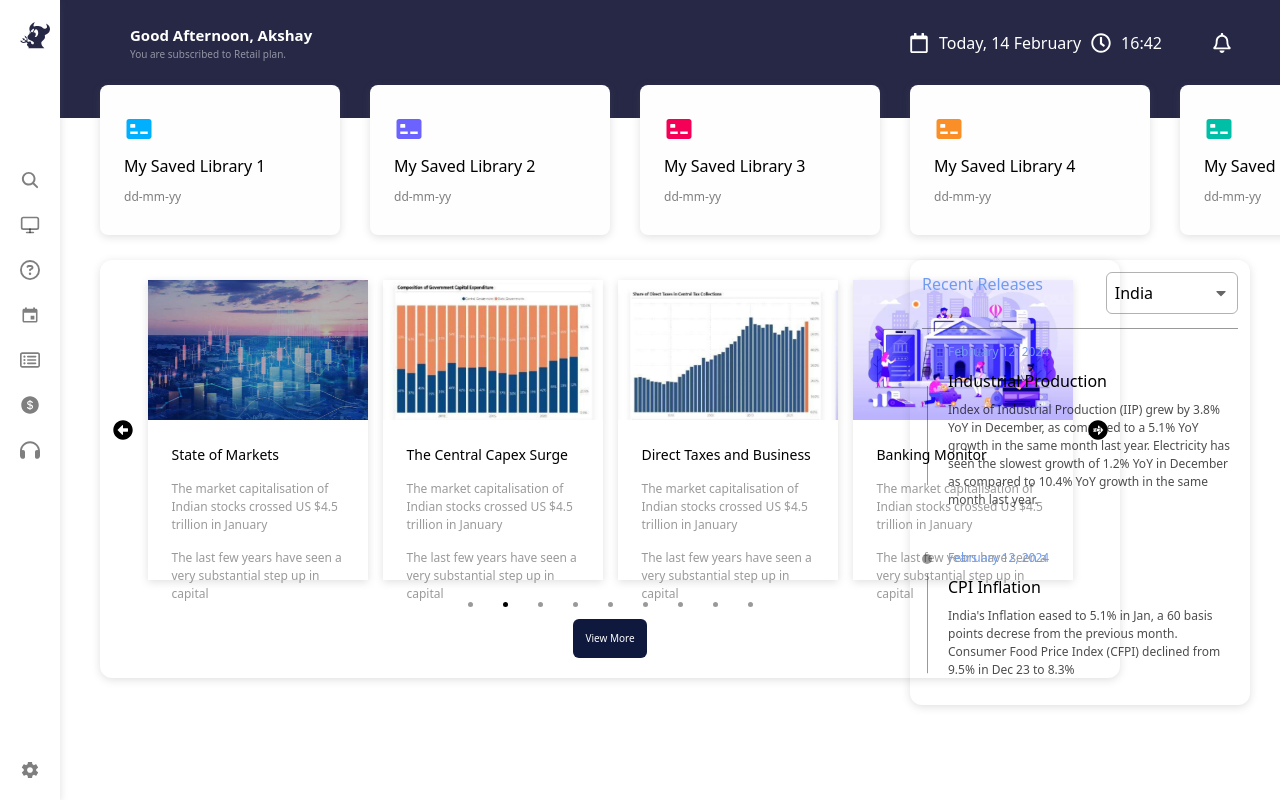
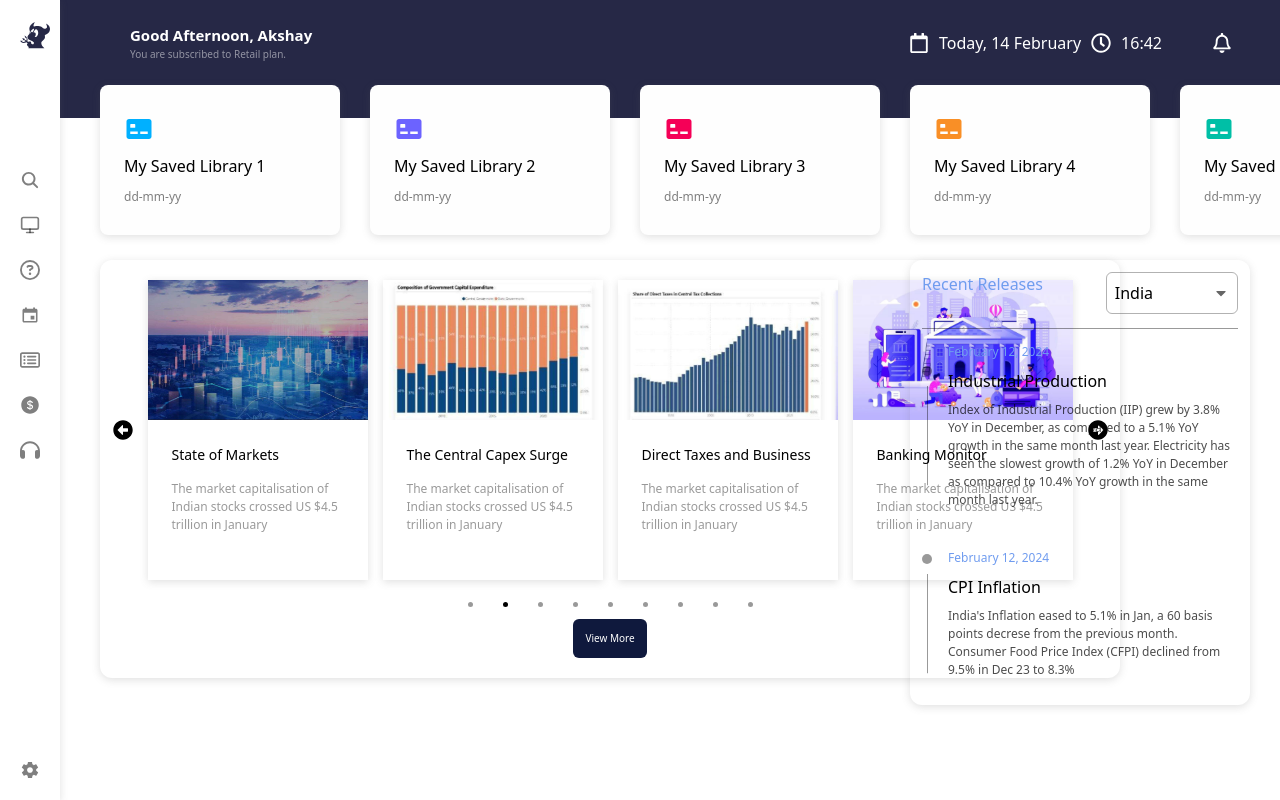
Before and after one commit to ashrithanch/H2, a React (Vite) app: page / in a window 1280 px wide. Shown: the top 800 px of the page. Built offline with nearby package versions, Linux system fonts and the light colour scheme.

Commit message:
Update HeroCard.jsx

```diff
--- a/src/components/HeroCard.jsx
+++ b/src/components/HeroCard.jsx
@@ -11,9 +11,6 @@ const HeroCard = ({ img, heading }) => {
           The market capitalisation
           of Indian stocks crossed US $4.5 trillion in January
         </p>
-        <p className="text-black/40 text-[12px]">
-          The last few years have seen a very substantial step up in capital
-        </p>
       </div>
     </div>
   )
```
